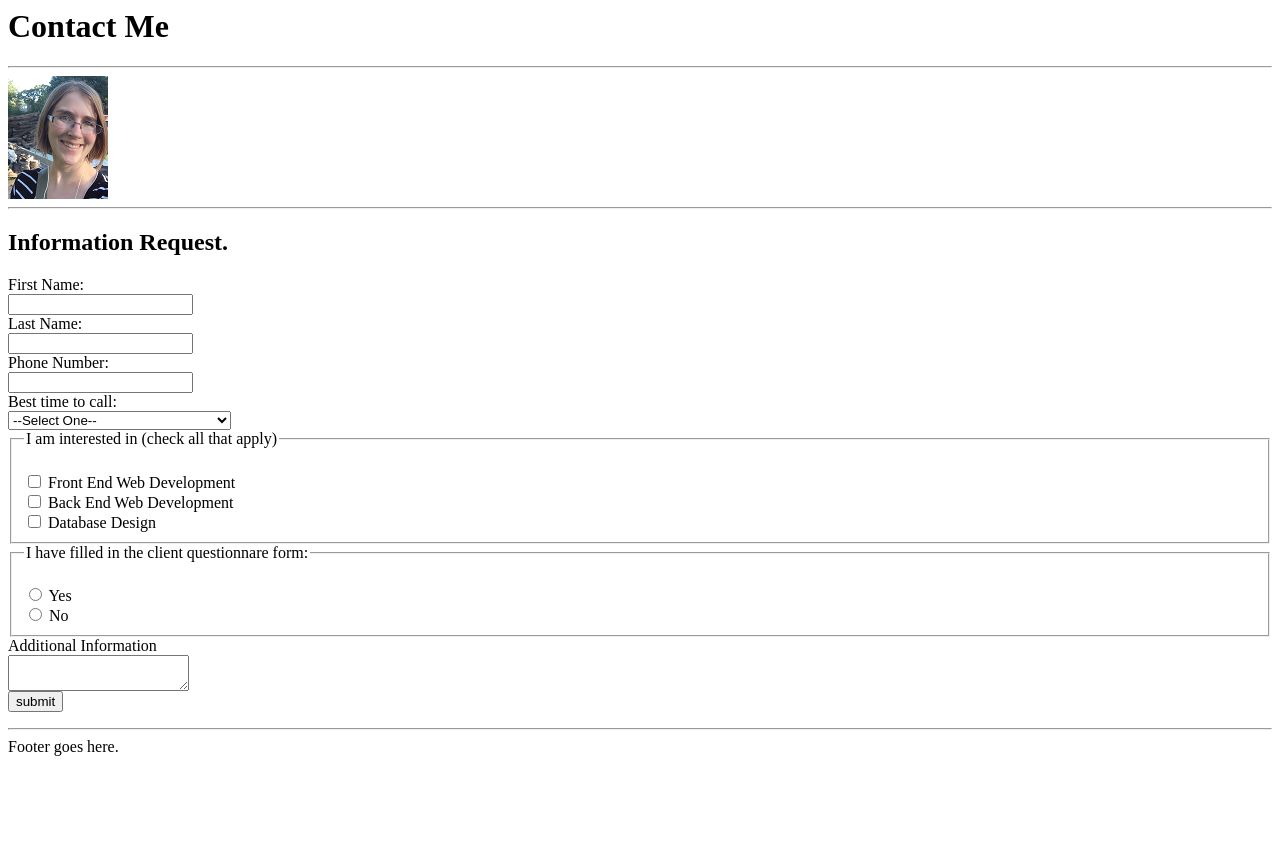
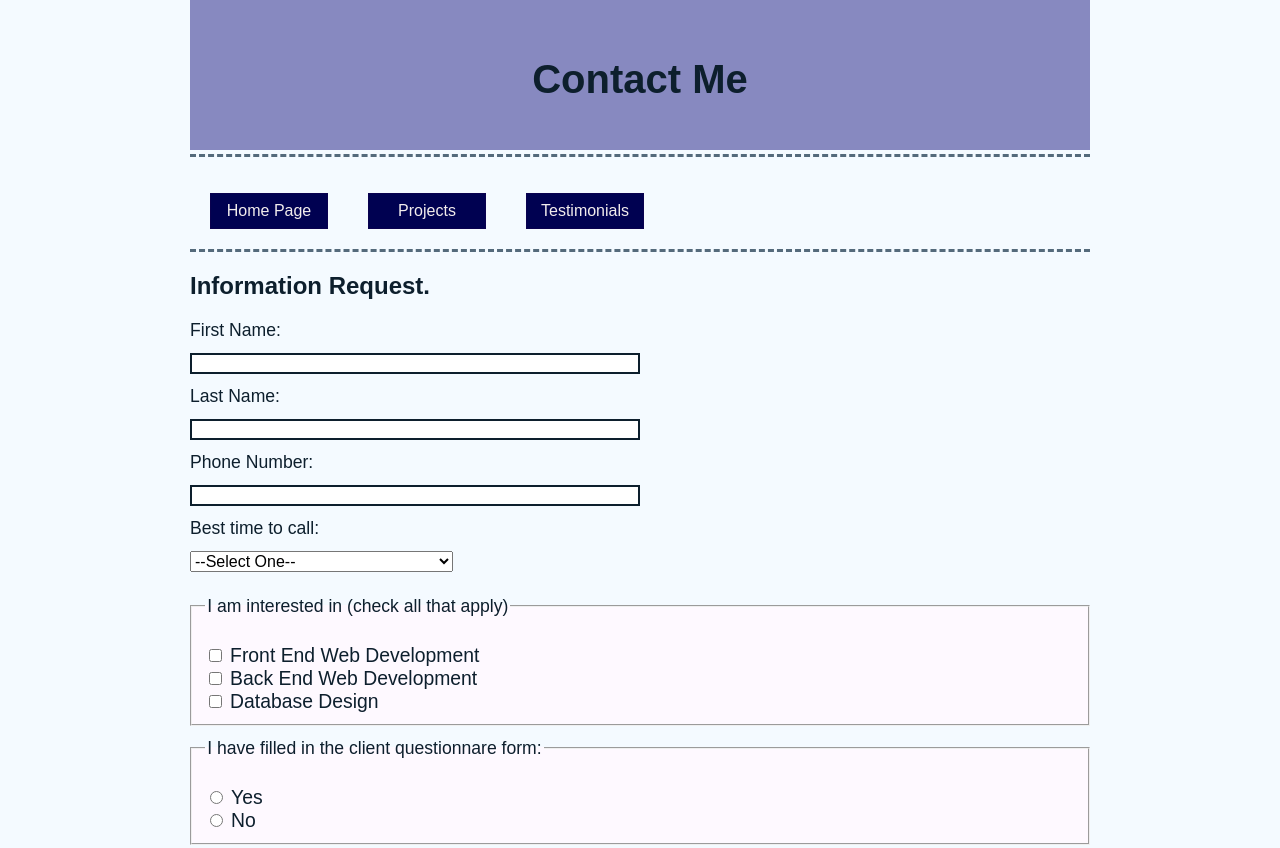
Before and after one commit to kelseyr075/Digital-Sun-Dogs, a plain HTML site: page portfolio/contact.html in a window 1280 px wide. Shown: the top 848 px of the page. Before the commit the page ends 800 px from the top, so only its background shows below. Drawn offline with Linux system fonts and the light colour scheme.

Commit message:
css changes 4-14-19

```diff
--- a/portfolio/contact.html
+++ b/portfolio/contact.html
@@ -2,22 +2,67 @@
 <!--
 Name: Kelsey Riha
 Date Created: 03/23/2019
-Most Recent Revision: 03/23/2019
+Most Recent Revision: 04/14/2019
 -->
 <html lang="en">
    <head>
       <title>Kelsey Riha's Contact</title>
+	  <link href="styles/main.css" rel="stylesheet" type="text/css" />
+	  <style>
+	  label, fieldset {
+	  font-size: 1.1em;
+	  }
+	  input[type=text] {
+	     border: 2px solid #0d1f2d;
+		 width: 50%;
+		 padding; 8px 8px;
+		 margin: 12px 0;
+		 box-sizing: border-box;
+		 font-size;1.1em;
+	  }
+	  fieldset {
+	  background-color: #fef9ff;
+	  width: 100%;
+	  padding; 12px 20px;
+	  margin: 12px 0;
+	  box-sizing: border-box;
+	  }
+	  select, textarea {
+	  margin: 12px 0;
+	  font-size: 1em;
+	  }
+	  input[type=submit] {
+	  font-size: 1.2em;
+	  background-color: #8789c0;
+	  padding: 4px 8px;
+	  }
+	  input[type=submit]:hover {
+	  background-color: #f2eded;
+	  color: #546a7b;
+	  }
+	  textarea {
+	  width: 100%;
+	  height: 200px;
+	  margin: 12px 0;
+	  box-sizing: border-box;
+	  border: 2px solid #0d1f2d;
+	  border-radius: 3px;
+	  background-color: #fff;
+	  resize: none;
+	  }
+	  </style>
    </head>
    <body>
       <main>
          <header><h1>Contact Me</h1></header>
-	     <nav>
-	        <hr />
-			<!-- Add navigation bar -->
-			<a href="./index.html"><img src="images/kelsey-biopic-100.png"
-			alt="Home Page" /></a>
-	     </nav>
-		 <hr />
+	 <nav>
+	     <!-- We need to add links to projects.html, contact.html, and
+	     testimonials.html -->
+		    <p><a href="index.html">Home Page</a></p>
+	        <p><a href="projects.html">Projects</a></p>
+			<p><a href="testimonials.html">Testimonials</a></p>
+			<div class="clear-float"></div>
+		 </nav>
 	     <h2>Information Request.</h2>
 	     <form action="submit.html" method="POST">
 		 <!-- first name label and text box -->
@@ -61,8 +106,8 @@ Most Recent Revision: 03/23/2019
 		 <input type="submit" name="submit" value="submit" />
 		 </form>
 		 <footer>
-		 <hr />
-		 Footer goes here.</footer>
+		 <p>&copy; Kelsey Riha. All rights reserved.</p>
+		 </footer>
       <main>
    </body>
 </html>
--- /dev/null
+++ b/portfolio/styles/main.css
@@ -0,0 +1,60 @@
+/*
+Creator: Kelsey Riha
+Date created: 04/14/2019
+Date last modified:
+*/
+body {
+	background-color: #f4faff;
+	font-family: arial, helvetica, sans-serif;
+	color: #0d1f2d;
+	max-width: 900px;
+	margin: 0 auto;
+}
+header, footer {
+	background-color: #8789c0;
+	height: 100px;
+	text-align: center;
+	padding: 30px 10px 20px 10px;
+}
+h1 {
+	font-size: 2.5em;
+}
+nav {
+	border-top: 3px dashed #546a7b;
+	border-bottom: 3px dashed #546a7b;
+	margin-top: 4px;
+}
+.clear-float {
+    clear:both;
+}
+article img {
+	float: left;
+}
+.right-content {
+	float: left;
+}
+article {
+	margin-bottom: 16px;
+}
+nav a {
+	background-color: #000151;
+	color: #f2eded;
+	padding: 8px;
+	border: thin solid #0a014f;
+	text-decoration: none;
+	text-align: center;
+	display: block;
+	margin: 20px;
+	width: 100px;
+	float: left;
+}
+nav a:visited {
+	color: #cd9fcc;
+}
+nav a:hover {
+	background-color: #f2eded;
+	color: #000151;
+}
+nav a:active {
+	font-weight: bold;
+}
```
Also changed, not shown: portfolio/index.html (+49 -9 lines), portfolio/projects.html (+13 -11 lines), portfolio/testimonials.html (+11 -9 lines).
